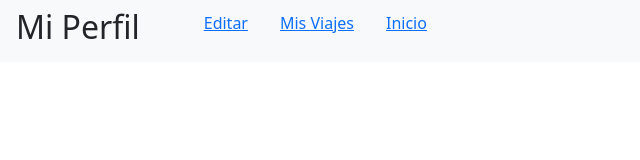
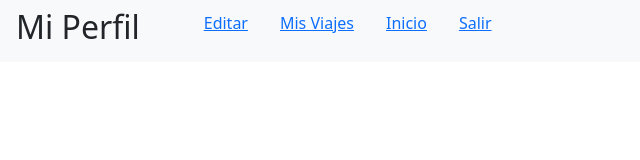
Before and after one commit to JavierSP1997/appFrontViajes, an Angular app: page /perfil-usuario in a window 1280 px wide. Shown: the top 160 px of the page, without its empty margins (0-640 px from the left). Built offline with nearby package versions, Linux system fonts and the light colour scheme.

Commit message:
añadido el boton de salir para el logout

```diff
--- a/src/app/pages/user-profile/user-profile.component.html
+++ b/src/app/pages/user-profile/user-profile.component.html
@@ -10,6 +10,9 @@
         <li class="list-unstyled mx-3">
             <a routerLink="home">Inicio</a>
         </li>
+        <li class="list-unstyled mx-3">
+            <a routerLink="home">Salir</a>
+        </li>
     </ul>
 </nav>
 <router-outlet></router-outlet>
```
